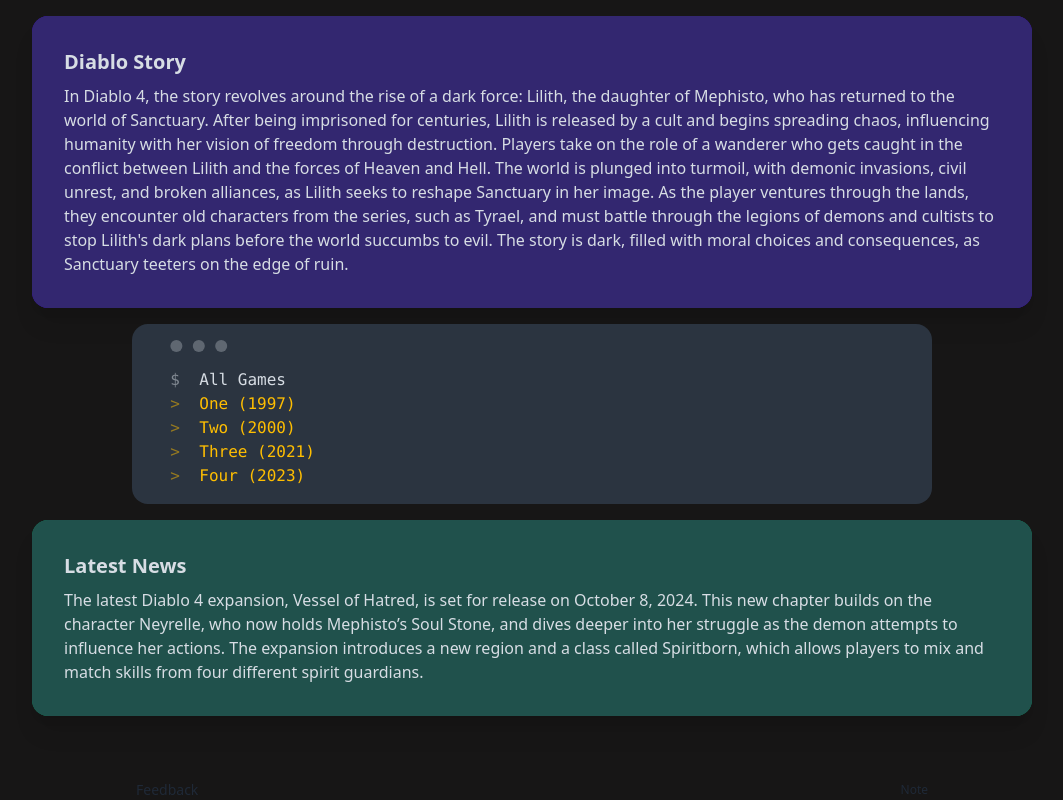
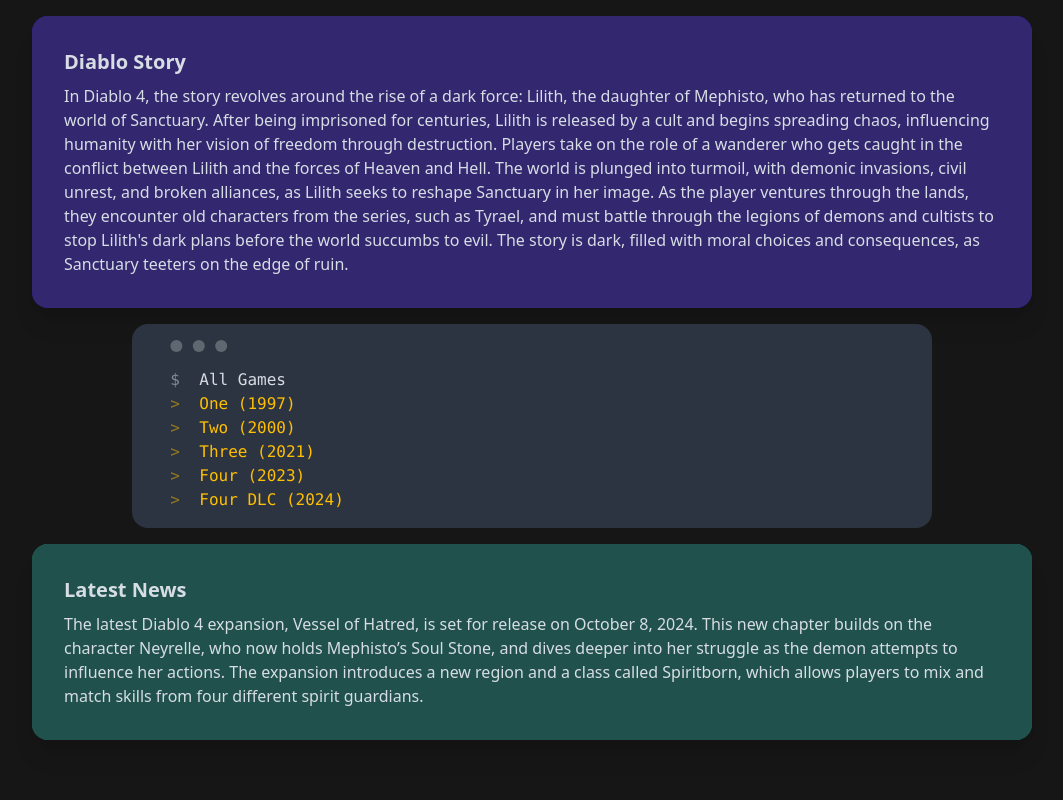
Before and after one commit to JieJ23/placeholder, a React (Vite) app: page / in a window 1280 px wide. Shown: the top 800 px of the page, without its empty margins (108-1171 px from the left). Built offline with nearby package versions, Linux system fonts and the light colour scheme.

Commit message:
Git Commit

```diff
--- a/src/App.jsx
+++ b/src/App.jsx
@@ -41,6 +41,9 @@ export default function App() {
         <pre data-prefix=">" className="text-warning">
           <code>Four (2023)</code>
         </pre>
+        <pre data-prefix=">" className="text-warning">
+          <code>Four DLC (2024)</code>
+        </pre>
       </div>
       <div className="p-4 flex justify-center">
         <div className="card bg-success image-full w-[1000px] shadow-xl">
```
